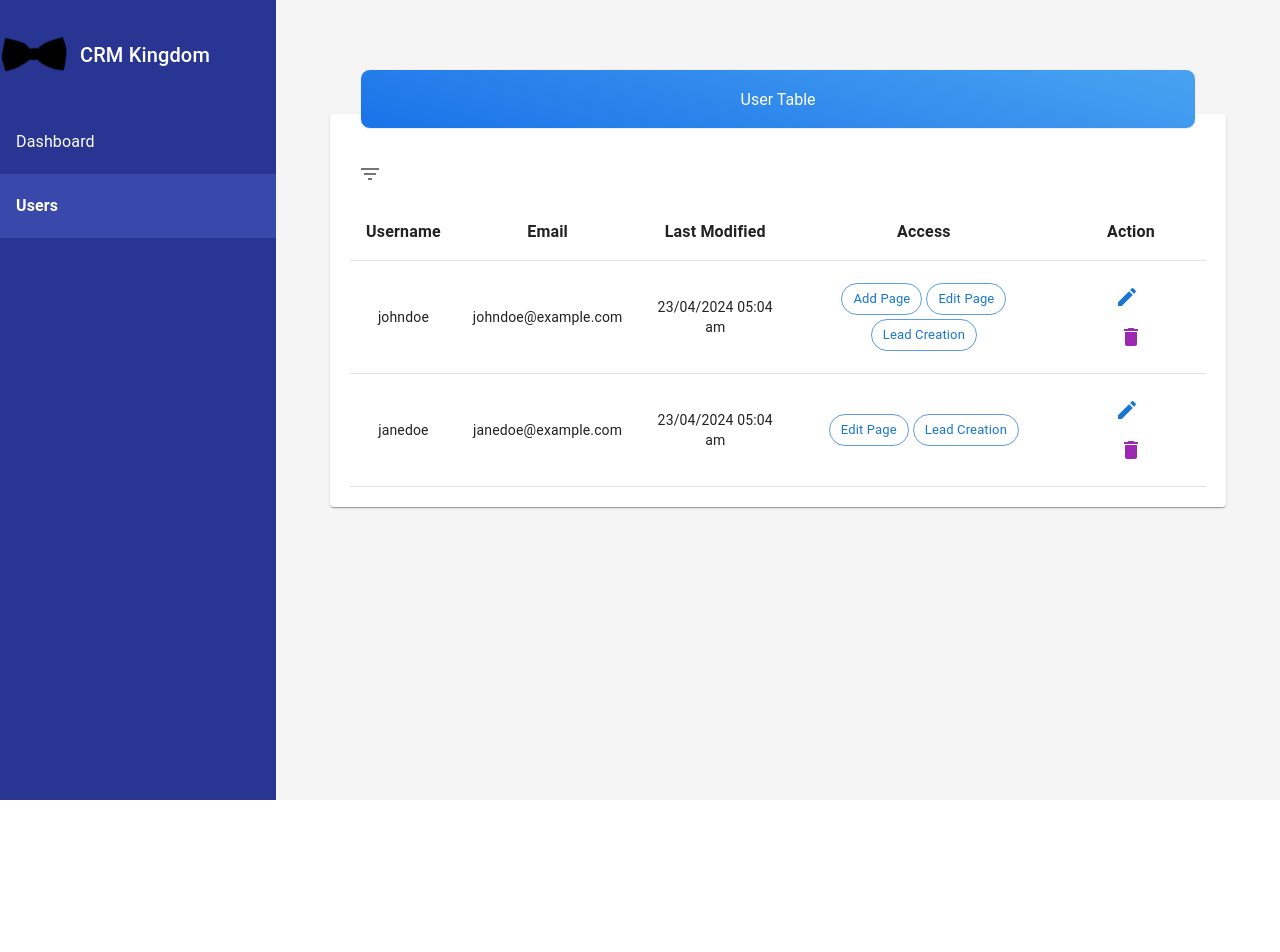
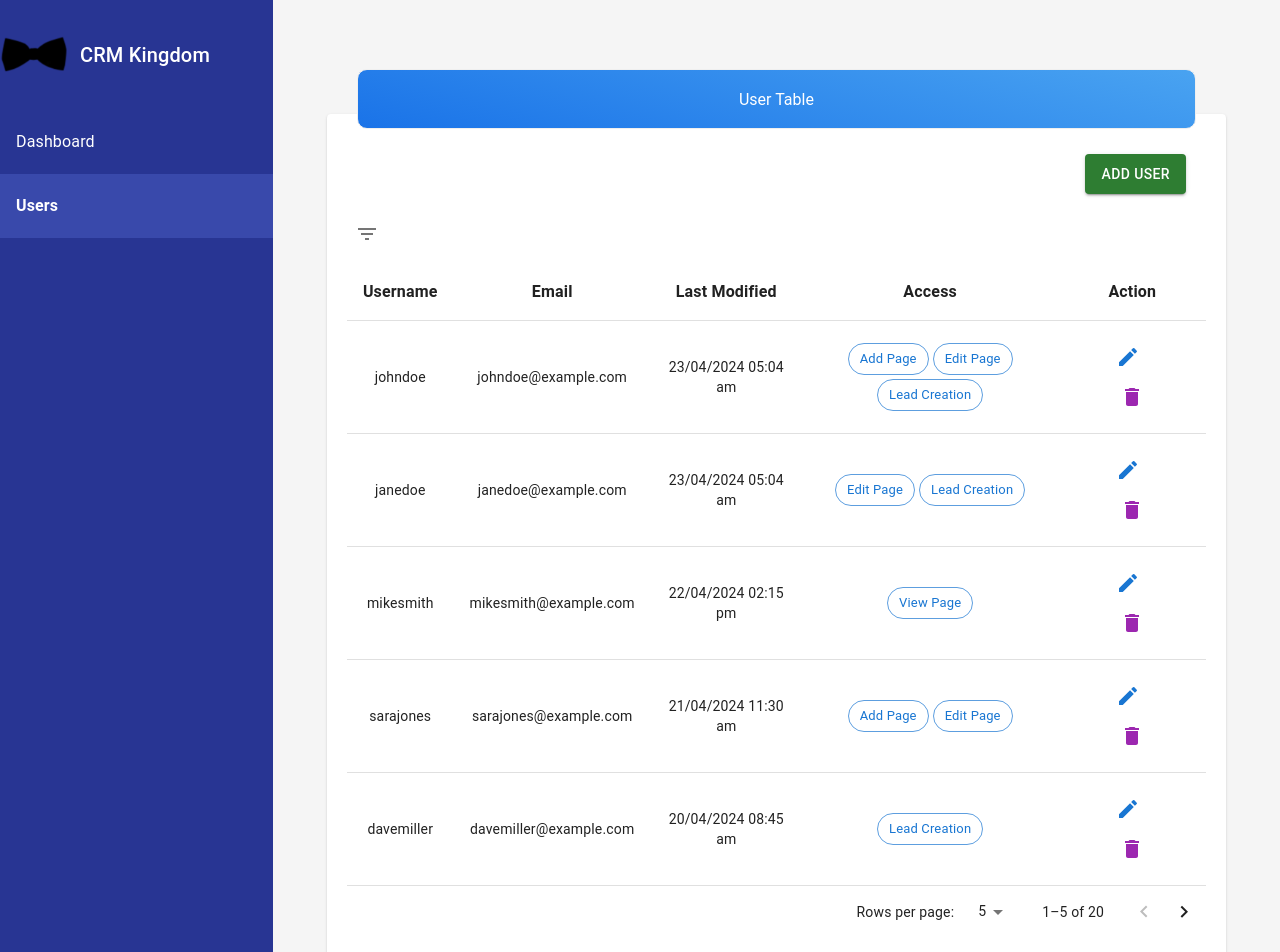
Before and after one commit to Bhavik5402/CRM_Kingdom, a React (Create React App) app in the folder crm-kingdom-frontend/: page /users in a window 1280 px wide. Shown: the top 952 px of the page. Before the commit the page ends 800 px from the top, so only its background shows below. Built offline with nearby package versions, Linux system fonts and the light colour scheme.

Commit message:
user table pagination

```diff
--- a/crm-kingdom-frontend/package.json
+++ b/crm-kingdom-frontend/package.json
@@ -7,6 +7,7 @@
     "@emotion/styled": "^11.13.0",
     "@mui/icons-material": "^5.16.7",
     "@mui/material": "^5.16.7",
+    "@mui/x-data-grid": "^7.12.1",
     "@testing-library/jest-dom": "^5.17.0",
     "@testing-library/react": "^13.4.0",
     "@testing-library/user-event": "^13.5.0",
--- a/crm-kingdom-frontend/src/components/Sidebar/Sidebar.css
+++ b/crm-kingdom-frontend/src/components/Sidebar/Sidebar.css
@@ -9,7 +9,8 @@ html,
 
 .main-layout {
   display: flex;
-  height: 100vh;
+  /* height: 100vh; */
+  min-height: 100vh;
 }
 
 .sidebar {
--- a/crm-kingdom-frontend/src/components/User/TableStyles.css
+++ b/crm-kingdom-frontend/src/components/User/TableStyles.css
@@ -40,3 +40,9 @@
 .css-1ygcj2i-MuiTableCell-root{
     text-align: center;
 }
+
+.add-user-button{
+    text-align: right;
+    margin-top: 20px;
+    margin-right: 20px;
+}
--- a/crm-kingdom-frontend/src/components/User/UserTable.js
+++ b/crm-kingdom-frontend/src/components/User/UserTable.js
@@ -1,4 +1,3 @@
-// src/components/UserTable.js
 import React, { useState } from "react";
 import {
     Table,
@@ -14,6 +13,7 @@ import {
     Box,
     Collapse,
     Chip,
+    TablePagination,
 } from "@mui/material";
 import FilterListIcon from "@mui/icons-material/FilterList";
 import { Delete, Edit } from "@mui/icons-material";
@@ -23,6 +23,8 @@ const UserTable = ({ users }) => {
     const [filterOpen, setFilterOpen] = useState(false);
     const [filters, setFilters] = useState({ username: "", email: "" });
     const [filteredUsers, setFilteredUsers] = useState(users);
+    const [page, setPage] = useState(0);
+    const [rowsPerPage, setRowsPerPage] = useState(5);
 
     const handleFilterChange = (e) => {
         const { name, value } = e.target;
@@ -37,37 +39,48 @@ const UserTable = ({ users }) => {
                     user.email.toLowerCase().includes(filters.email.toLowerCase())
             )
         );
+        setPage(0); // Reset to the first page after filtering
     };
 
     const handleClear = () => {
         setFilters({ username: "", email: "" });
         setFilteredUsers(users);
+        setPage(0); // Reset to the first page after clearing filters
     };
 
     const handleEdit = (userId) => {
-        // Handle edit action
         console.log(`Edit user with id: ${userId}`);
     };
 
     const handleDelete = (userId) => {
-        // Handle delete action
         console.log(`Delete user with id: ${userId}`);
     };
 
+    const handleChangePage = (event, newPage) => {
+        setPage(newPage);
+    };
+
+    const handleChangeRowsPerPage = (event) => {
+        setRowsPerPage(parseInt(event.target.value, 10));
+        setPage(0);
+    };
 
     const centerStyle = {
         textAlign: "center"
-    }
+    };
 
     const headrs = {
         fontWeight: 'bold',
         fontSize: '16px',
         textAlign: "center"
-    }
+    };
 
     return (
         <Paper className="table-container">
-            <Box className="filter-container"  sx={{marginTop:"20px"}}>
+            <div className="add-user-button">
+                <Button variant="contained" color="success">Add User</Button>
+            </div>
+            <Box className="filter-container" sx={{ marginTop: "20px" }}>
                 <IconButton onClick={() => setFilterOpen(!filterOpen)}>
                     <FilterListIcon />
                 </IconButton>
@@ -112,7 +125,7 @@ const UserTable = ({ users }) => {
                         </TableRow>
                     </TableHead>
                     <TableBody>
-                        {filteredUsers.map((user) => (
+                        {filteredUsers.slice(page * rowsPerPage, page * rowsPerPage + rowsPerPage).map((user) => (
                             <TableRow key={user.id}>
                                 <TableCell sx={centerStyle}>{user.username}</TableCell>
                                 <TableCell sx={centerStyle}>{user.email}</TableCell>
@@ -131,7 +144,7 @@ const UserTable = ({ users }) => {
                                 <TableCell sx={centerStyle}>
                                     <Button
                                         color="primary"
-                                        variant="text"  // No background, no border
+                                        variant="text"
                                         size="small"
                                         sx={{ marginRight: '8px' }}
                                         onClick={() => handleEdit(user.id)}
@@ -140,7 +153,7 @@ const UserTable = ({ users }) => {
                                     </Button>
                                     <Button
                                         color="secondary"
-                                        variant="text"  // No background, no border
+                                        variant="text"
                                         size="small"
                                         onClick={() => handleDelete(user.id)}
                                     >
@@ -151,6 +164,15 @@ const UserTable = ({ users }) => {
                         ))}
                     </TableBody>
                 </Table>
+                <TablePagination
+                    rowsPerPageOptions={[5, 10, 15, 20]}
+                    component="div"
+                    count={filteredUsers.length}
+                    page={page}
+                    onPageChange={handleChangePage}
+                    rowsPerPage={rowsPerPage}
+                    onRowsPerPageChange={handleChangeRowsPerPage}
+                />
             </TableContainer>
         </Paper>
     );
--- a/crm-kingdom-frontend/src/pages/User/UserPage.js
+++ b/crm-kingdom-frontend/src/pages/User/UserPage.js
@@ -1,20 +1,38 @@
-// src/pages/UserPage.js
 import React from "react";
 import UserTable from "components/User/UserTable";
 import MainLayout from "Layout/MainLayout";
 import './UserPage.css'
+
 const UserPage = () => {
     const users = [
         { id: 1, username: "johndoe", email: "johndoe@example.com", LastModified: "23/04/2024 05:04 am", access: ["Add Page", "Edit Page", "Lead Creation"] },
         { id: 2, username: "janedoe", email: "janedoe@example.com", LastModified: "23/04/2024 05:04 am", access: ["Edit Page", "Lead Creation"] },
+        { id: 3, username: "mikesmith", email: "mikesmith@example.com", LastModified: "22/04/2024 02:15 pm", access: ["View Page"] },
+        { id: 4, username: "sarajones", email: "sarajones@example.com", LastModified: "21/04/2024 11:30 am", access: ["Add Page", "Edit Page"] },
+        { id: 5, username: "davemiller", email: "davemiller@example.com", LastModified: "20/04/2024 08:45 am", access: ["Lead Creation"] },
+        { id: 6, username: "annawilson", email: "annawilson@example.com", LastModified: "19/04/2024 07:50 am", access: ["Edit Page"] },
+        { id: 7, username: "jamesbrown", email: "jamesbrown@example.com", LastModified: "18/04/2024 10:15 am", access: ["View Page", "Edit Page"] },
+        { id: 8, username: "lindaclark", email: "lindaclark@example.com", LastModified: "17/04/2024 04:05 pm", access: ["Add Page", "View Page"] },
+        { id: 9, username: "robertking", email: "robertking@example.com", LastModified: "16/04/2024 12:25 pm", access: ["Lead Creation", "Edit Page"] },
+        { id: 10, username: "karendavis", email: "karendavis@example.com", LastModified: "15/04/2024 09:10 am", access: ["View Page", "Add Page"] },
+        { id: 11, username: "danielmoore", email: "danielmoore@example.com", LastModified: "14/04/2024 06:55 am", access: ["Edit Page", "Lead Creation"] },
+        { id: 12, username: "sharonlee", email: "sharonlee@example.com", LastModified: "13/04/2024 08:30 am", access: ["View Page"] },
+        { id: 13, username: "paulwhite", email: "paulwhite@example.com", LastModified: "12/04/2024 11:20 am", access: ["Add Page"] },
+        { id: 14, username: "nancymartin", email: "nancymartin@example.com", LastModified: "11/04/2024 01:45 pm", access: ["Lead Creation", "View Page"] },
+        { id: 15, username: "scottthomas", email: "scottthomas@example.com", LastModified: "10/04/2024 05:35 pm", access: ["Add Page", "Edit Page", "View Page"] },
+        { id: 16, username: "lisataylor", email: "lisataylor@example.com", LastModified: "09/04/2024 07:10 am", access: ["Lead Creation", "Add Page"] },
+        { id: 17, username: "brianwalker", email: "brianwalker@example.com", LastModified: "08/04/2024 08:50 am", access: ["Edit Page", "View Page"] },
+        { id: 18, username: "angelabaker", email: "angelabaker@example.com", LastModified: "07/04/2024 10:30 am", access: ["Add Page", "View Page", "Lead Creation"] },
+        { id: 19, username: "chrisadams", email: "chrisadams@example.com", LastModified: "06/04/2024 01:10 pm", access: ["View Page"] },
+        { id: 20, username: "amandawilson", email: "amandawilson@example.com", LastModified: "05/04/2024 03:55 pm", access: ["Lead Creation", "Add Page"] },
     ];
 
     return (
         <MainLayout>
             <div className="user-table">
-                 <div className="table-header">
+                <div className="table-header">
                     User Table
-                 </div>
+                </div>
                 <UserTable users={users} />
             </div>
         </MainLayout>
```
Also changed, not shown: crm-kingdom-frontend/src/pages/User/UserPage.css (line endings or trailing spaces), 1 other file (tests, documents, lock files or other folders).
